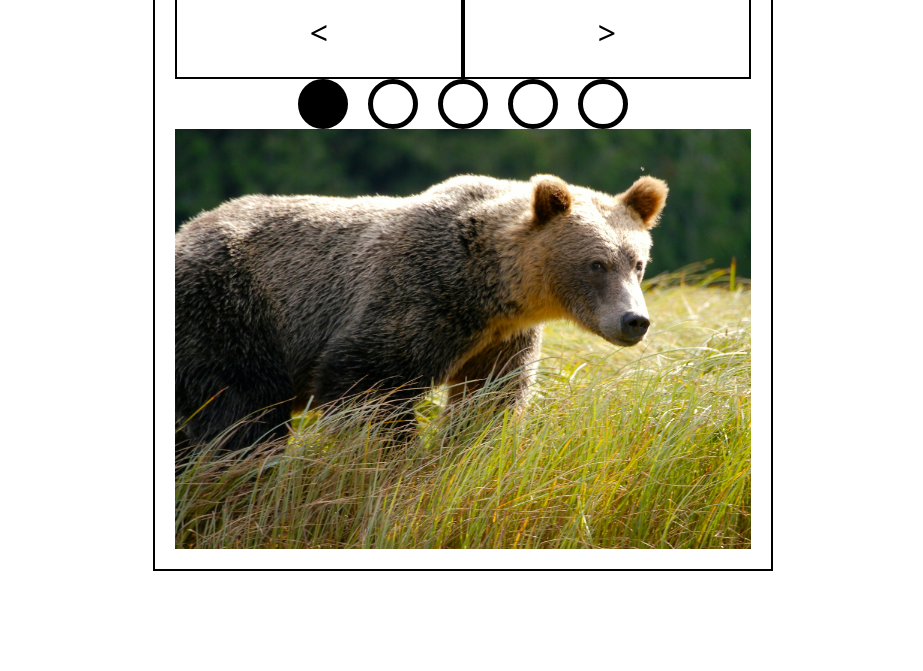
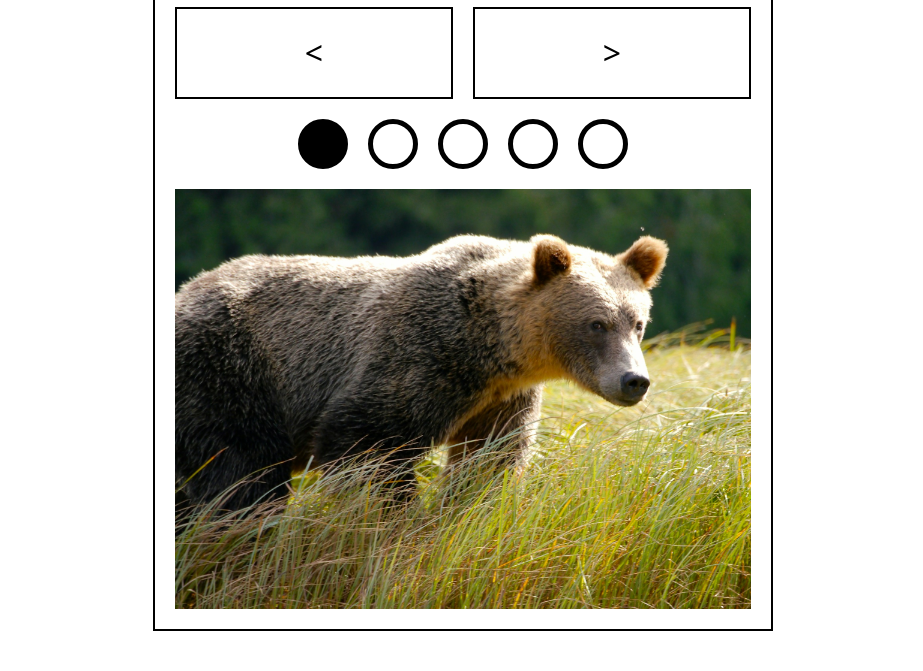
Before and after one commit to Huangphoux/odin-dynamic, a website built with webpack: page src/template.html in a window 1280 px wide. Shown: the part 483-1154 px from the top of the page, without its empty margins (177-1100 px from the left). Before the commit the page ends 1094 px from the top, so only its background shows below. Built offline with nearby package versions, Linux system fonts and the light colour scheme.

```diff
--- a/package.json
+++ b/package.json
@@ -24,7 +24,6 @@
         "globals": "^16.3.0",
         "html-loader": "^5.1.0",
         "html-webpack-plugin": "^5.6.4",
-        "husky": "^9.1.7",
         "lint-staged": "^16.1.6",
         "prettier": "3.6.2",
         "style-loader": "^4.0.0",
--- a/src/style.css
+++ b/src/style.css
@@ -341,7 +341,7 @@
 
     margin: 20px;
     padding: 20px;
-    /* gap: 20px; */
+    gap: 20px;
 }
 
 .container,
```
Also changed, not shown: 2 other files.
